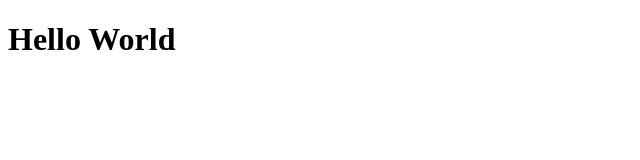
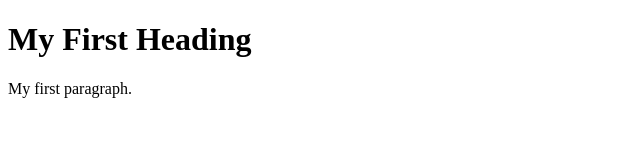
Before and after one commit to pt-MaaB/claudia-xavier.pt, a plain HTML site: page Index.html in a window 1280 px wide. Shown: the whole page, without its empty margins (0-640 px from the left). Drawn offline with Linux system fonts and the light colour scheme.

Commit message:
Update Index.html

```diff
--- a/Index.html
+++ b/Index.html
@@ -1,11 +1,10 @@
 <!DOCTYPE html>
+<html>
+<body>
 
-<html>
+<h1>My First Heading</h1>
 
-  <body>
+<p>My first paragraph.</p>
 
-    <h1>Hello World</h1>
-
-  </body>
-
+</body>
 </html>
```
